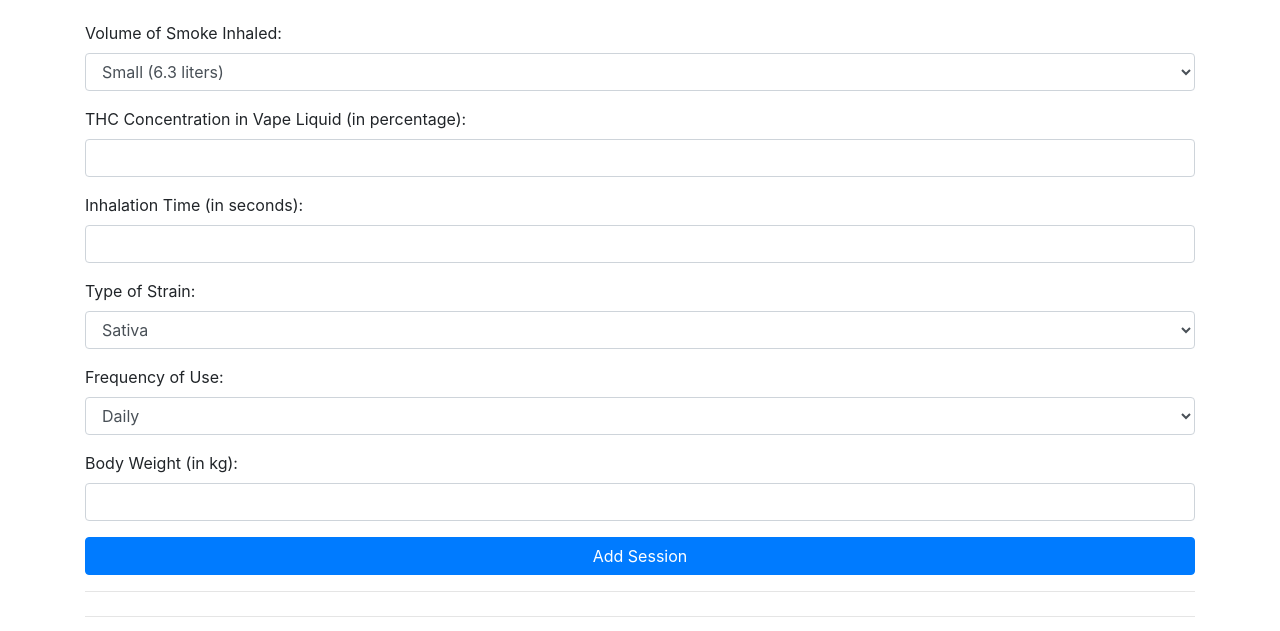
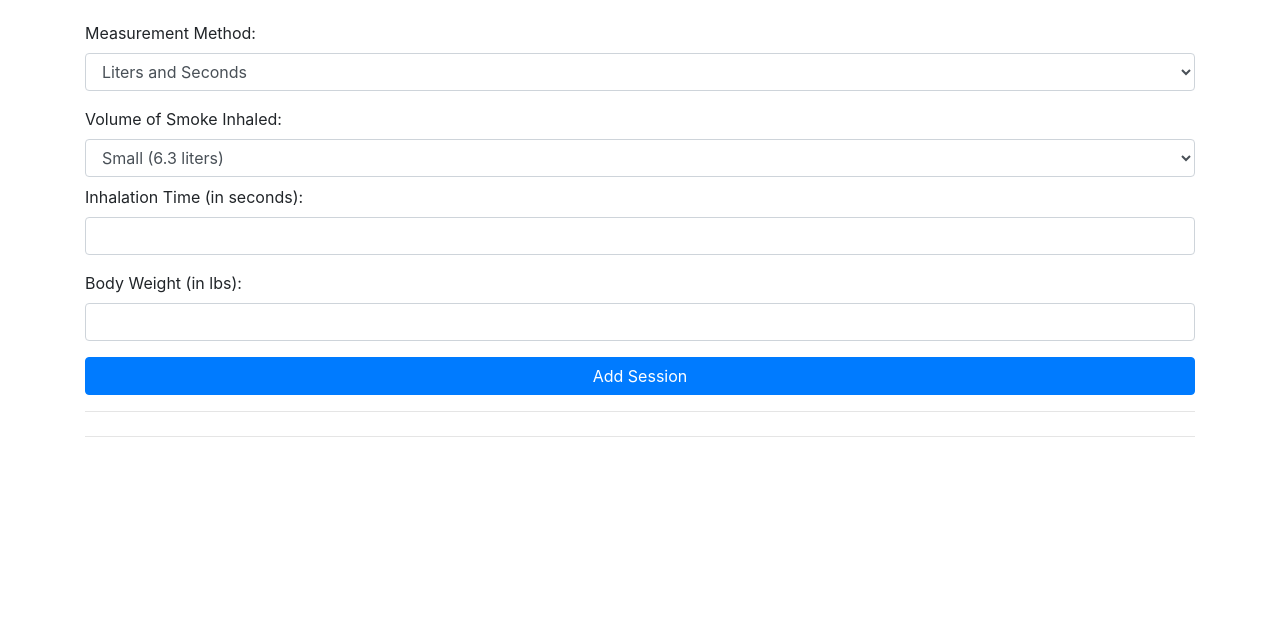
Before and after one commit to jonahdk/hi-lvl, a plain HTML site: page index.html in a window 1280 px wide. Shown: the part 99-730 px from the top of the page. Drawn offline with nearby package versions, Linux system fonts and the light colour scheme.

Commit message:
Update index.html

```diff
--- a/index.html
+++ b/index.html
@@ -12,6 +12,14 @@
         <h1 class="text-center mb-4">THC High Level Calculator</h1>
         <form id="calculatorForm">
             <div class="form-group">
+                <label for="measurementMethod">Measurement Method:</label>
+                <select class="form-control" id="measurementMethod" name="measurementMethod" onchange="toggleMeasurementFields()" required>
+                    <option value="litersSeconds">Liters and Seconds</option>
+                    <option value="blinkers">Blinkers</option>
+                </select>
+            </div>
+
+            <div id="litersSecondsFields" class="form-group">
                 <label for="volume">Volume of Smoke Inhaled:</label>
                 <select class="form-control" id="volume" name="volume" onchange="toggleCustomVolume()" required>
                     <option value="6.3">Small (6.3 liters)</option>
@@ -23,38 +31,20 @@
                     <label for="customVolume">Enter Custom Volume (in liters):</label>
                     <input type="number" class="form-control" id="customVolume" name="customVolume" step="0.1">
                 </div>
+
+                <div class="form-group mt-2">
+                    <label for="inhalationTime">Inhalation Time (in seconds):</label>
+                    <input type="number" class="form-control" id="inhalationTime" name="inhalationTime" required>
+                </div>
+            </div>
+
+            <div id="blinkersField" class="form-group" style="display: none;">
+                <label for="blinkers">Number of Blinkers:</label>
+                <input type="number" class="form-control" id="blinkers" name="blinkers" min="1" required>
             </div>
 
             <div class="form-group">
-                <label for="thcConcentration">THC Concentration in Vape Liquid (in percentage):</label>
-                <input type="number" class="form-control" id="thcConcentration" name="thcConcentration" step="0.1" min="0" max="100" required>
-            </div>
-
-            <div class="form-group">
-                <label for="inhalationTime">Inhalation Time (in seconds):</label>
-                <input type="number" class="form-control" id="inhalationTime" name="inhalationTime" required>
-            </div>
-
-            <div class="form-group">
-                <label for="strain">Type of Strain:</label>
-                <select class="form-control" id="strain" name="strain" required>
-                    <option value="sativa">Sativa</option>
-                    <option value="indica">Indica</option>
-                    <option value="hybrid">Hybrid</option>
-                </select>
-            </div>
-
-            <div class="form-group">
-                <label for="frequency">Frequency of Use:</label>
-                <select class="form-control" id="frequency" name="frequency" required>
-                    <option value="daily">Daily</option>
-                    <option value="weekly">Weekly</option>
-                    <option value="monthly">Monthly</option>
-                </select>
-            </div>
-
-            <div class="form-group">
-                <label for="bodyWeight">Body Weight (in kg):</label>
+                <label for="bodyWeight">Body Weight (in lbs):</label>
                 <input type="number" class="form-control" id="bodyWeight" name="bodyWeight" step="0.1" required>
             </div>
 
@@ -76,7 +66,7 @@
     <script src="https://code.jquery.com/jquery-3.5.1.slim.min.js"></script>
     <script src="https://cdn.jsdelivr.net/npm/@popperjs/core@2.5.4/dist/umd/popper.min.js"></script>
     <script src="https://stackpath.bootstrapcdn.com/bootstrap/4.5.2/js/bootstrap.min.js"></script>
-    <!-- Your custom JavaScript -->
+    <!-- Custom JavaScript -->
     <script src="script.js"></script>
 </body>
 </html>
```
